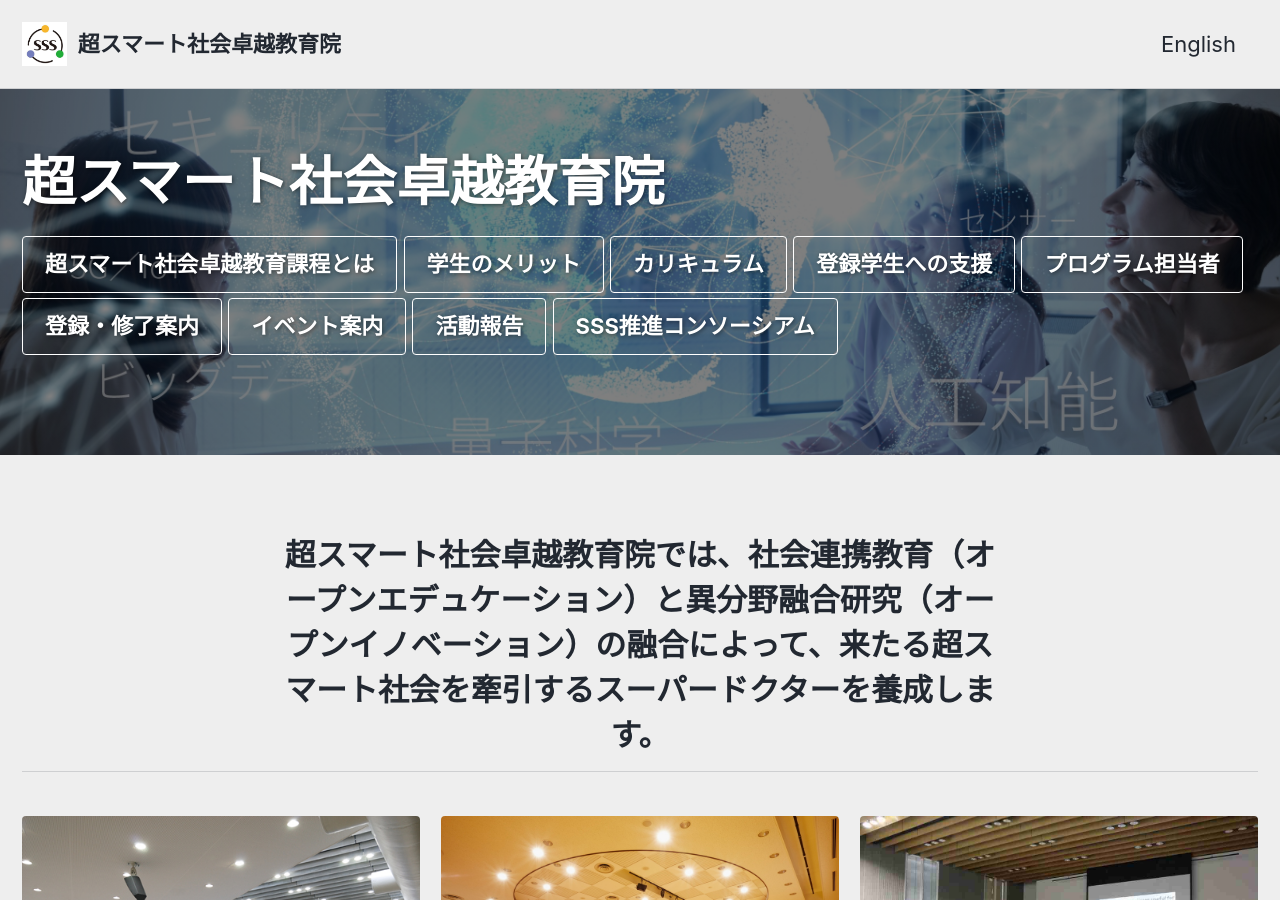
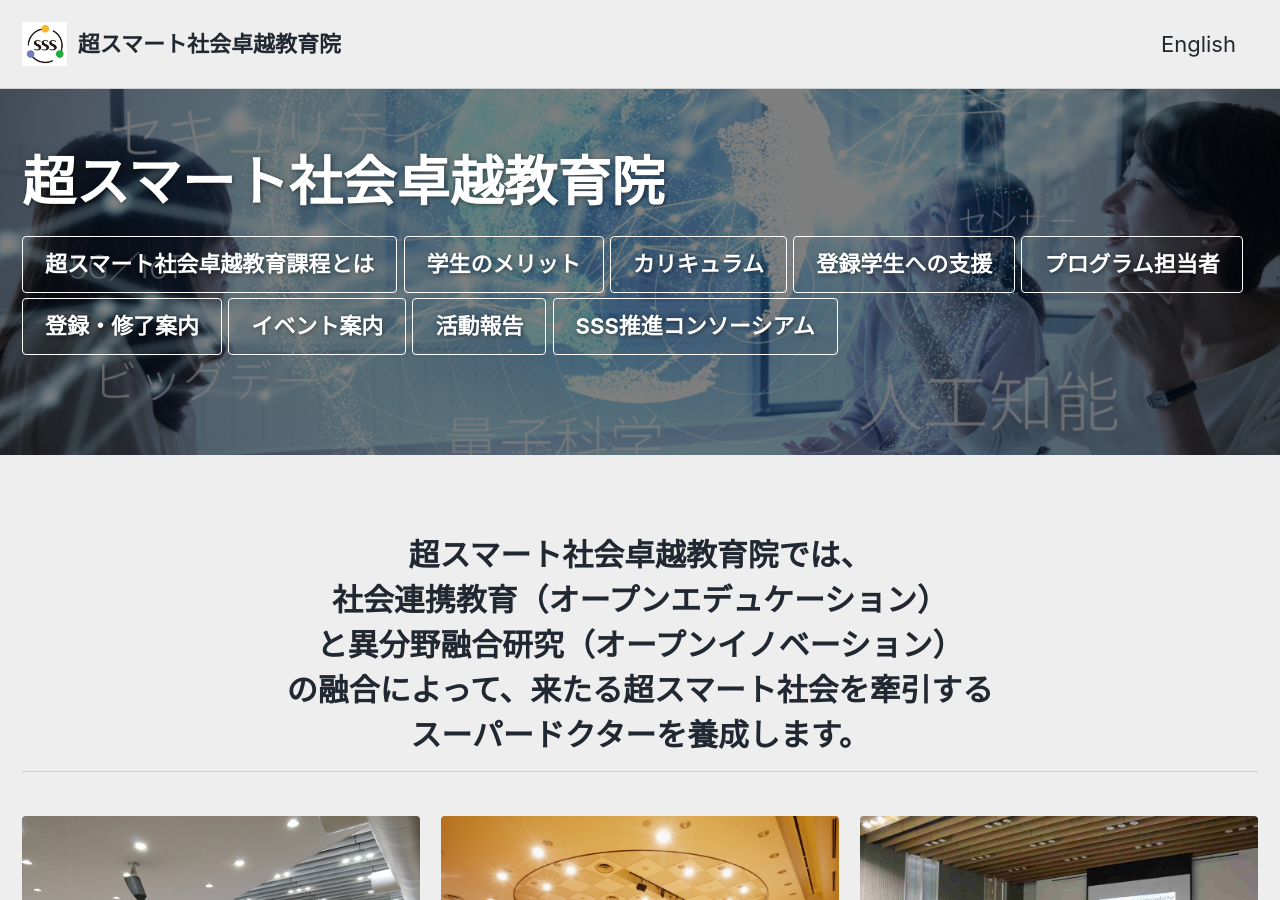
Before and after one commit to fl1d/w0ex.github.io, a Jekyll site: the page built from _pages/home.md, in a window 1280 px wide and 900 px high. Built offline with Jekyll 4.4.1, drawn with Linux system fonts in a browser that asks for light colours; cached includes are drawn as plain includes; nearby versions of some CDN libraries.

Commit message:
big intro text

```diff
--- a/_pages/home.md
+++ b/_pages/home.md
@@ -27,7 +27,7 @@ header:
   - label: "SSS推進コンソーシアム"
     url: "https://www.sss.e.titech.ac.jp/"
 intro:
-  - title: "超スマート社会卓越教育院では、社会連携教育（オープンエデュケーション）と異分野融合研究（オープンイノベーション）の融合によって、来たる超スマート社会を牽引するスーパードクターを養成します。"
+  - title: "超スマート社会卓越教育院では、<br>社会連携教育（オープンエデュケーション）<br>と異分野融合研究（オープンイノベーション）<br>の融合によって、来たる超スマート社会を牽引する<br>スーパードクターを養成します。"
 
 feature_row:
   - image_path: /assets/images/kuramae.jpg
```
Also changed, not shown: assets/images/500x300.png (deleted), 1 other file.
